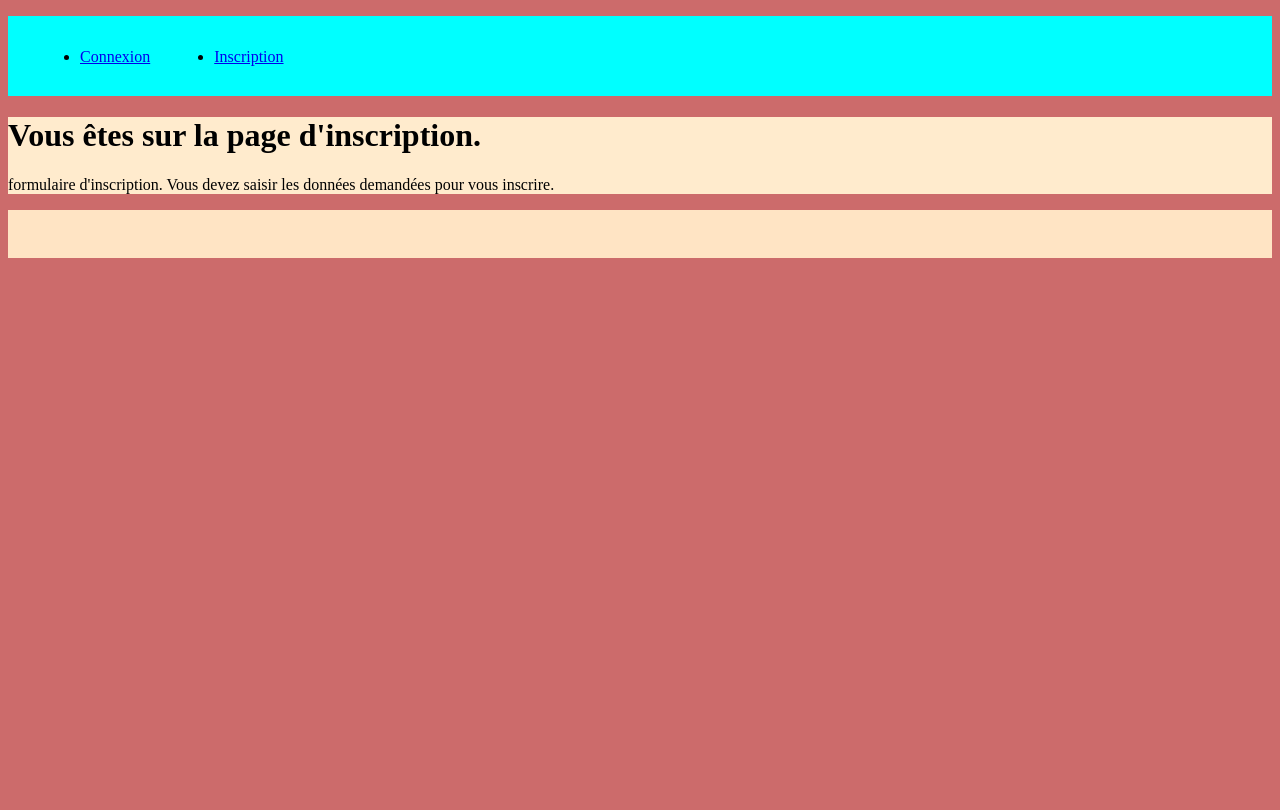
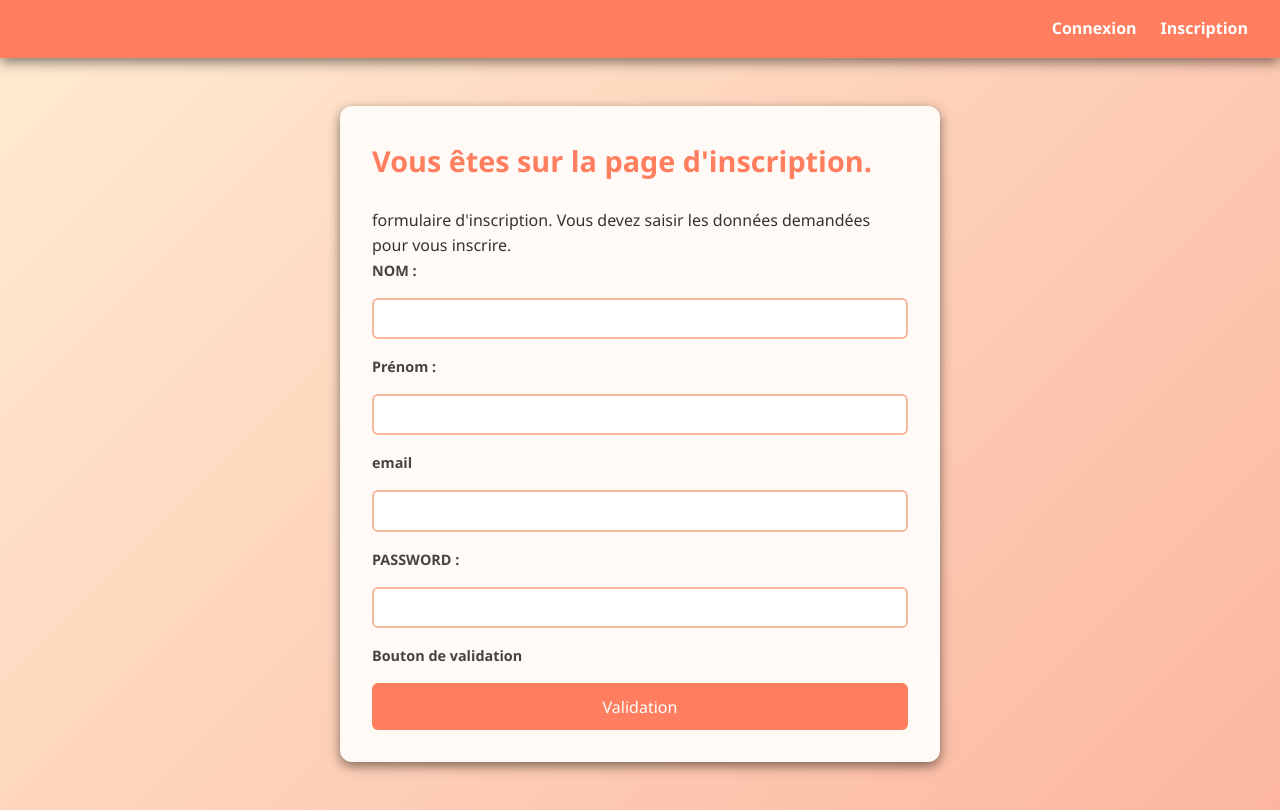
Before and after one commit to MathieuPaillard/Mon-projet-4, a website: page public/register.html in a window 1280 px wide. Drawn offline with Linux system fonts and the light colour scheme.

Commit message:
Création du formulaire + css

```diff
--- a/public/register.html
+++ b/public/register.html
@@ -5,7 +5,7 @@
     <meta charset="UTF-8">
     <meta name="viewport" content="width=device-width, initial-scale=1.0">
     <title>Document</title>
-    <link rel="stylesheet" href="style.css">
+    <link rel="stylesheet" href="style3.css">
 </head>
 
 <body>
@@ -21,11 +21,26 @@
     </header>
     <main>
         <h1>
-Vous êtes sur la page d'inscription.
+            Vous êtes sur la page d'inscription.
         </h1>
         <div>
             <p> formulaire d'inscription. Vous devez saisir les données demandées pour vous inscrire.</p>
         </div>
+        <section>
+            <form class="formulaire" action="/api/inscription" method="post">
+                <label for="name">NOM :</label>
+                <input name="name" type="text">
+                <label for="firstname">Prénom :</label>
+                <input name="firstname" type="text">
+                <label for="email">email</label>
+                <input name="email" type="email">
+                <label for="password">PASSWORD :</label>
+                <input name="password" type="password">
+                <label for="validate">Bouton de validation</label>
+                <button name="validate" type="submit">Validation</button>
+            </form>
+        </section>
+
     </main>
     <footer></footer>
 </body>
--- a/public/style.css
+++ b/public/style.css
@@ -8,7 +8,9 @@ header ul {
 }
 
 li{
-    margin: 2rem;
+    margin: 2rem
+
+    ;
 }
 
 main{
@@ -19,3 +21,12 @@ footer{
     background-color: bisque;
     height: 3rem;
 }
+.formulaire{
+    background-color: grey;
+    display: flex;
+    flex-direction: column;
+    align-items: center;
+    justify-content: center;
+    width: 20%;
+
+}
--- /dev/null
+++ b/public/style2.css
@@ -0,0 +1,83 @@
+/* style.css */
+
+/* Reset rapide */
+* {
+  margin: 0;
+  padding: 0;
+  box-sizing: border-box;
+  font-family: Arial, sans-serif;
+}
+
+/* Layout général */
+body {
+  background: #f9f9f9;
+  color: #333;
+  line-height: 1.5;
+}
+
+/* Header */
+header {
+  background: #fff;
+  padding: 1rem 2rem;
+  border-bottom: 1px solid #ddd;
+}
+
+header ul {
+  display: flex;
+  justify-content: flex-end;
+  list-style: none;
+  gap: 1rem;
+}
+
+header a {
+  text-decoration: none;
+  color: #333;
+  font-weight: bold;
+}
+
+/* Main */
+main {
+  max-width: 600px;
+  margin: 3rem auto;
+  padding: 2rem;
+  background: #fff;
+  border-radius: 8px;
+  box-shadow: 0 2px 8px rgba(0,0,0,0.05);
+}
+
+h1 {
+  margin-bottom: 1.5rem;
+  font-size: 1.5rem;
+}
+
+/* Formulaire */
+.formulaire {
+  display: flex;
+  flex-direction: column;
+  gap: 1rem;
+}
+
+.formulaire label {
+  font-size: 0.9rem;
+  font-weight: bold;
+}
+
+.formulaire input {
+  padding: 0.5rem;
+  border: 1px solid #ddd;
+  border-radius: 4px;
+}
+
+button {
+  padding: 0.7rem;
+  border: none;
+  border-radius: 4px;
+  background: #333;
+  color: #fff;
+  font-size: 1rem;
+  cursor: pointer;
+}
+
+button:hover {
+  background: #555;
+}
--- /dev/null
+++ b/public/style3.css
@@ -0,0 +1,98 @@
+/* style.css */
+
+* {
+  margin: 0;
+  padding: 0;
+  box-sizing: border-box;
+  font-family: "Segoe UI", Tahoma, sans-serif;
+}
+
+body {
+  background: linear-gradient(135deg, #ffecd2, #fcb69f);
+  color: #333;
+  line-height: 1.6;
+}
+
+/* Header */
+header {
+  background: #ff7e5f;
+  padding: 1rem 2rem;
+   box-shadow: 0 4px 12px rgba(0,0,0,0.5);
+}
+
+header ul {
+  display: flex;
+  justify-content: flex-end;
+  list-style: none;
+  gap: 1.5rem;
+}
+
+header a {
+  text-decoration: none;
+  color: #fff;
+  font-weight: bold;
+}
+
+header a:hover {
+  text-decoration: underline;
+}
+
+/* Main */
+main {
+  max-width: 600px;
+  margin: 3rem auto;
+  padding: 2rem;
+  background: #fffaf5;
+  border-radius: 12px;
+  box-shadow: 0 4px 12px rgba(0,0,0,0.5);
+}
+
+h1 {
+  margin-bottom: 1.5rem;
+  font-size: 1.8rem;
+  color: #ff7e5f;
+}
+
+/* Formulaire */
+.formulaire {
+  display: flex;
+  flex-direction: column;
+  gap: 1rem;
+}
+
+.formulaire label {
+  font-size: 0.9rem;
+  color: #444;
+  font-weight: bold;
+}
+
+.formulaire input {
+  padding: 0.6rem;
+  border: 2px solid #fcb69f;
+  border-radius: 6px;
+  transition: 0.3s;
+}
+
+.formulaire input:focus {
+  border-color: #ff7e5f;
+  outline: none;
+}
+
+/* Bouton */
+button {
+  padding: 0.8rem;
+  border: none;
+  border-radius: 6px;
+  background: #ff7e5f;
+  color: white;
+  font-size: 1rem;
+  cursor: pointer;
+  transition: 0.3s;
+}
+
+button:hover {
+  background: #eb5e3e;
+}
+.footer{
+     box-shadow: 0 4px 12px rgba(0,0,0,0.5);
+}
```
Also changed, not shown: public/connexion.html (+1 -1 lines), public/index.html (+1 -1 lines).
